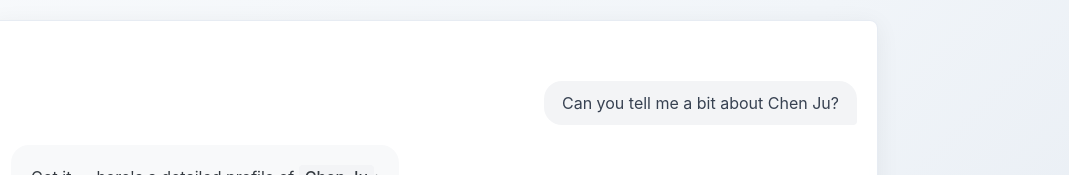
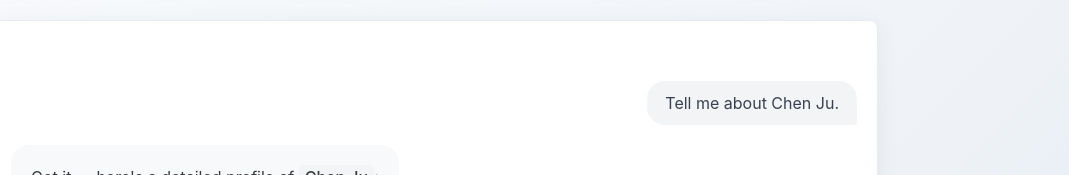
Before and after one commit to chen-j06/me, a plain HTML site: page index.html in a window 1280 px wide. Both pictures are taken after a click on the icon 912 px from the left and 421 px from the top of the page. Shown: the top 175 px of the page, without its empty margins (206-1275 px from the left). Drawn offline with Linux system fonts and the light colour scheme.

Commit message:
update welcome msg

```diff
--- a/index.html
+++ b/index.html
@@ -270,7 +270,7 @@
                     <svg class="plus-icon" fill="none" stroke="currentColor" viewBox="0 0 24 24">
                         <path stroke-linecap="round" stroke-linejoin="round" stroke-width="2" d="M12 4v16m8-8H4"></path>
                     </svg>
-                    <input type="text" id="chat-input" class="chat-input" placeholder="Please tell me about Chen Ju." value="Can you tell me a bit about Chen Ju?">
+                    <input type="text" id="chat-input" class="chat-input" placeholder="Please tell me about Chen Ju." value="Tell me about Chen Ju.">
                     <svg id="send-btn" class="send-icon active" fill="currentColor" viewBox="0 0 24 24">
                         <path d="M2.01 21L23 12 2.01 3 2 10l15 2-15 2z"></path>
                     </svg>
@@ -413,7 +413,7 @@ Chen Ju is a tech-driven leader with expertise in <strong>AI, fintech, and busin
             chatConversation.classList.remove('hidden');
 
             // Add user message
-            addMessage('Can you tell me a bit about Chen Ju?', true);
+            addMessage('Tell me about Chen Ju.', true);
 
             // Show typing indicator
             typingIndicator.style.display = 'block';
```
